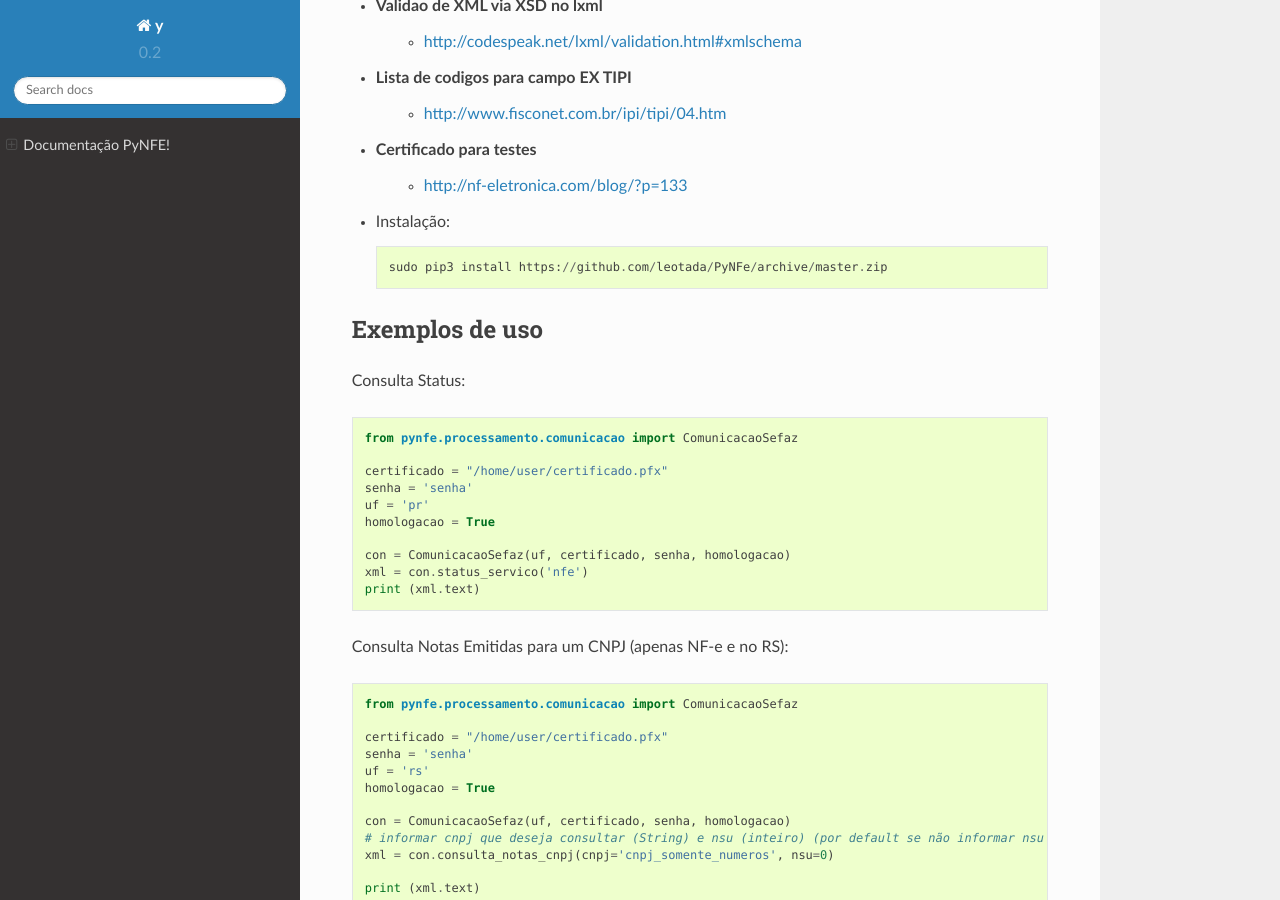
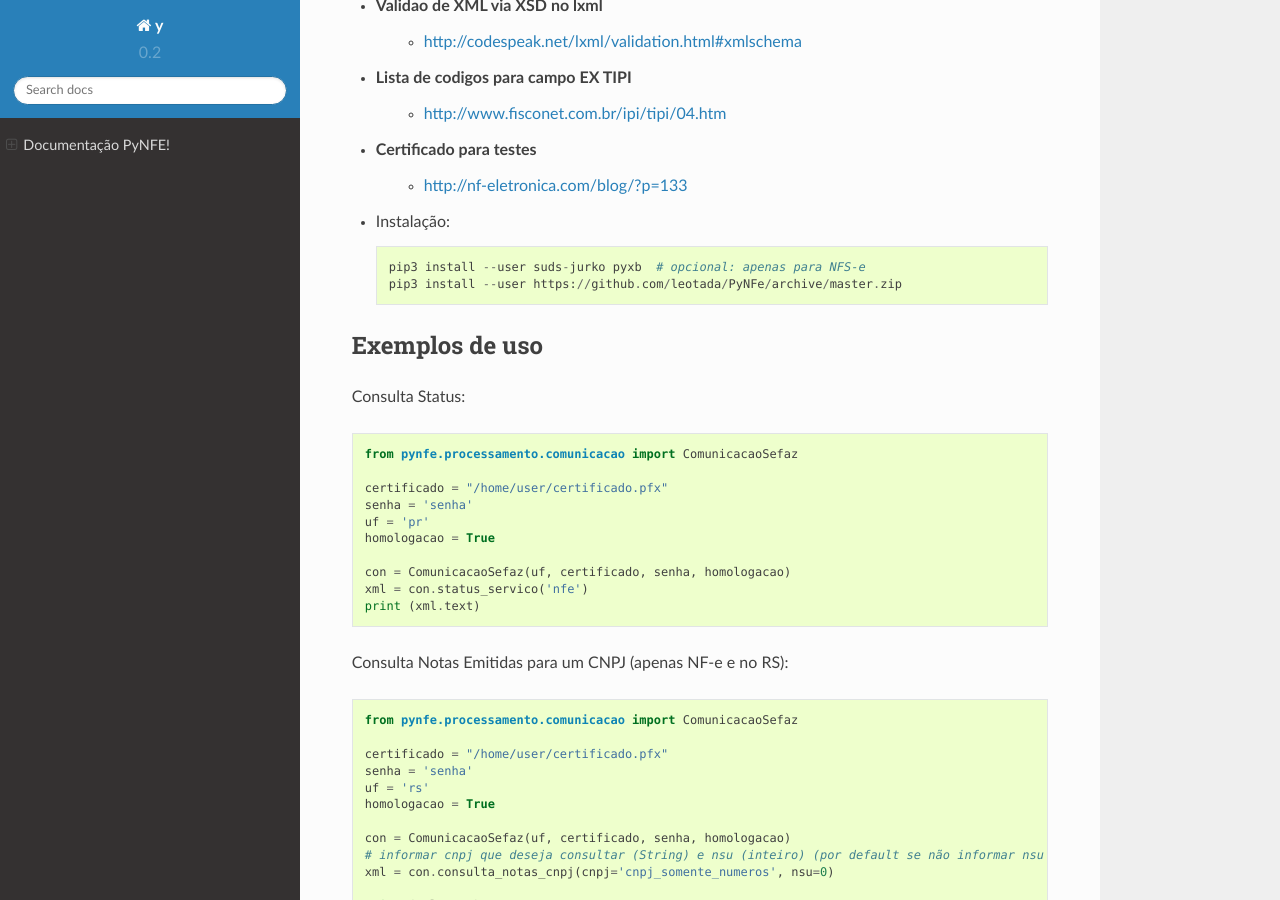
Before and after one commit to TadaSoftware/PyNFe, a Sphinx documentation site: the page built from docs/index.rst, in a window 1280 px wide and 900 px high, scrolled down 910 px. Built offline with Sphinx 7.4.7 and the Read the Docs theme 2.0.0, drawn with Linux system fonts in a browser that asks for light colours.

Commit message:
Install using user scheme. sudo way is not safe.

```diff
--- a/docs/index.rst
+++ b/docs/index.rst
@@ -66,7 +66,8 @@ Referências
 
 - Instalação::
 
-   sudo pip3 install https://github.com/leotada/PyNFe/archive/master.zip
+   pip3 install --user suds-jurko pyxb  # opcional: apenas para NFS-e
+   pip3 install --user https://github.com/leotada/PyNFe/archive/master.zip
 
 Exemplos de uso
 ---------------
```
